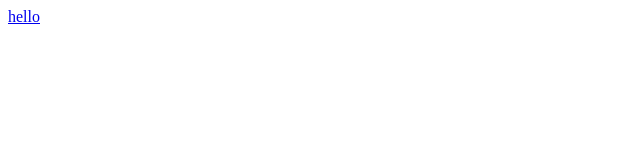
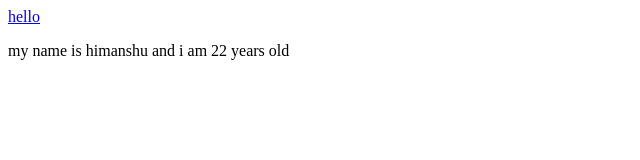
Before and after one commit to Himanshu-coding-wallah/learning, a plain HTML site: page index.html in a window 1280 px wide. Shown: the whole page, without its empty margins (0-640 px from the left). Drawn offline with Linux system fonts and the light colour scheme.

Commit message:
index updated

```diff
--- a/index.html
+++ b/index.html
@@ -7,5 +7,6 @@
 </head>
 <body>
     <a href="h">hello</a>
+    <p>my name is himanshu and i am 22 years old</p>
 </body>
 </html>
```
